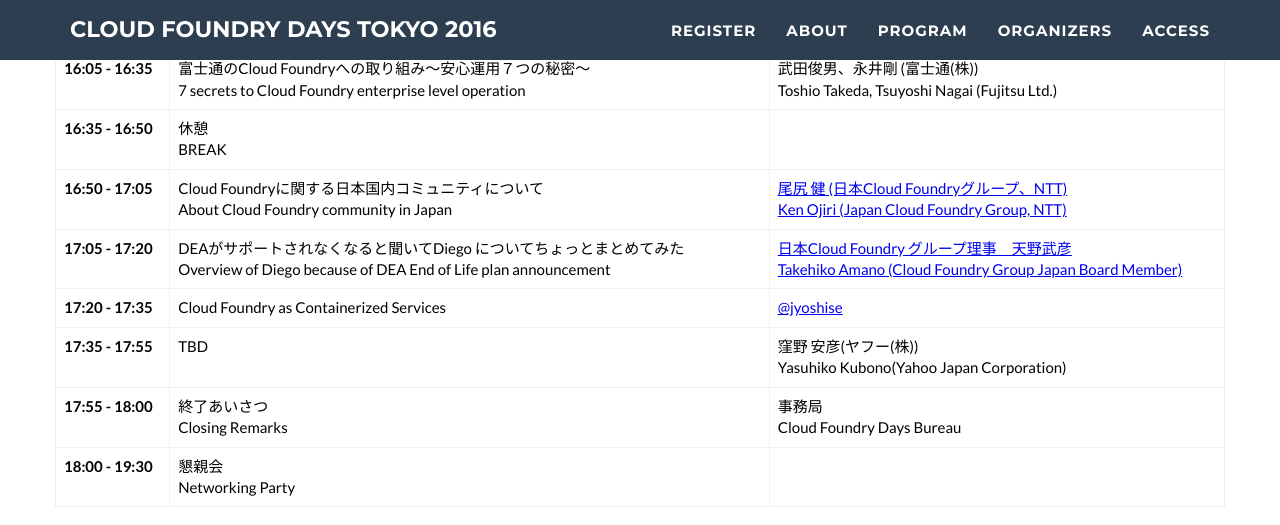
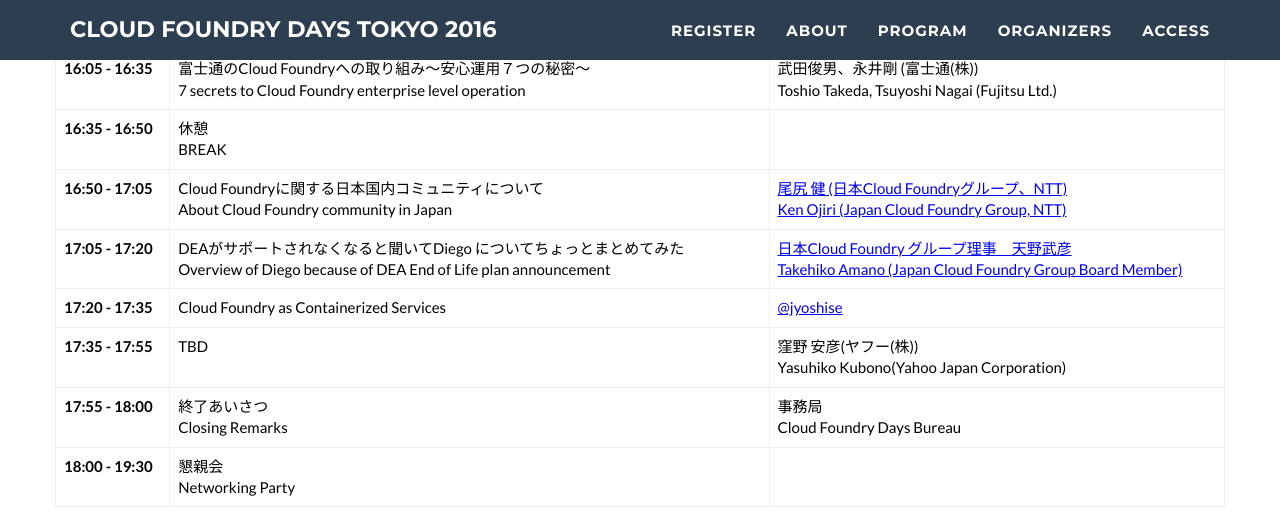
Before and after one commit to CloudFoundryDaysTokyo/2016, a Jekyll site: the page built from index.html, in a window 1280 px wide and 900 px high, scrolled down 2238 px. Shown: the top 525 px of the window. Built offline with Jekyll 4.4.1, drawn with Linux system fonts in a browser that asks for light colours.

```diff
--- a/_includes/program.html
+++ b/_includes/program.html
@@ -74,12 +74,12 @@
             <tr>
               <th scope="row">16:50 - 17:05</th>
               <td>Cloud Foundryに関する日本国内コミュニティについて<br>About Cloud Foundry community in Japan</td>
-              <td><a href="JavaScript:void(0)" onclick="popWindow('img/ozz-san.jpg', 'Ken Ojiri (Japan Cloud Foundry Group, NTT)', 'Cloud Foundryについては日本国内においても約5年前からコミュニティ活動が始まっていました。その活動の状況について、日本国内のCloud Foundryユーザグループの立場からご紹介します。<br><br>First Cloud Foundry community in Japan was launched about 5 years ago. I will talk about some worthy activities of CF community in Japan as the chairman of Cloud Foundry Group Japan, a CF user group.'); return false">尾尻 健 (日本Cloud Foundryグループ、NTT)<br>Ken Ojiri (Japan Cloud Foundry Group, NTT)</a></td>
+              <td><a href="JavaScript:void(0)" onclick="popWindow('img/ozz-san.jpg', 'Ken Ojiri (Japan Cloud Foundry Group, NTT)', 'Cloud Foundryについては日本国内においても約5年前からコミュニティ活動が始まっていました。その活動の状況について、日本国内のCloud Foundryユーザグループの立場からご紹介します。<br><br>First Cloud Foundry community in Japan was launched about 5 years ago. I will talk about some worthy activities of CF community in Japan as the chairman of Japan Cloud Foundry Group, a CF user group.'); return false">尾尻 健 (日本Cloud Foundryグループ、NTT)<br>Ken Ojiri (Japan Cloud Foundry Group, NTT)</a></td>
             </tr>
             <tr>
               <th scope="row">17:05 - 17:20</th>
               <td>DEAがサポートされなくなると聞いてDiego についてちょっとまとめてみた<br>Overview of Diego because of DEA End of Life plan announcement</td>
-              <td><a href="JavaScript:void(0)" onclick="popWindow('img/amanosan.jpg', 'Takehiko Amano (Cloud Foundry Group Japan Board Member)', 'Cloud Foundry Summit 2016 Frankfurt において レガシーな Cloud Foundry DEA バックエンドの End of Life タイムラインが発表されました。これはDEAのアーキテクチャが古くなったためで、コミュニティーではより新しいアーキテクチャの Diego への移行を推進しています。本セッションでは、DEAの課題を説明し、Diego のメリットを簡単に紹介します。また、Cloud Foundry ユーザーがどのようにDiegoアーキテクチャのCloud Foundry に移行できるかを説明します。<br><br>End of Life timeline for Legacy Cloud Foundry DEA Backend was announced at Cloud Foundry Summit 2016 Frankfurt. This is due to the fact that DEA architecture became old, and community would like to promote to new architecture called Diego. This session explains the current DEA problems, and briefly overview the merit of Diego. The session also explains how Cloud Foundry users can migrate to Diego architecture enabled Cloud Foundry.'); return false">日本Cloud Foundry グループ理事　天野武彦<br>Takehiko Amano (Cloud Foundry Group Japan Board Member)</a></td>
+              <td><a href="JavaScript:void(0)" onclick="popWindow('img/amanosan.jpg', 'Takehiko Amano (Japan Cloud Foundry Group Board Member)', 'Cloud Foundry Summit 2016 Frankfurt において レガシーな Cloud Foundry DEA バックエンドの End of Life タイムラインが発表されました。これはDEAのアーキテクチャが古くなったためで、コミュニティーではより新しいアーキテクチャの Diego への移行を推進しています。本セッションでは、DEAの課題を説明し、Diego のメリットを簡単に紹介します。また、Cloud Foundry ユーザーがどのようにDiegoアーキテクチャのCloud Foundry に移行できるかを説明します。<br><br>End of Life timeline for Legacy Cloud Foundry DEA Backend was announced at Cloud Foundry Summit 2016 Frankfurt. This is due to the fact that DEA architecture became old, and community would like to promote to new architecture called Diego. This session explains the current DEA problems, and briefly overview the merit of Diego. The session also explains how Cloud Foundry users can migrate to Diego architecture enabled Cloud Foundry.'); return false">日本Cloud Foundry グループ理事　天野武彦<br>Takehiko Amano (Japan Cloud Foundry Group Board Member)</a></td>
             </tr>
             <tr>
               <th scope="row">17:20 - 17:35</th>
```
